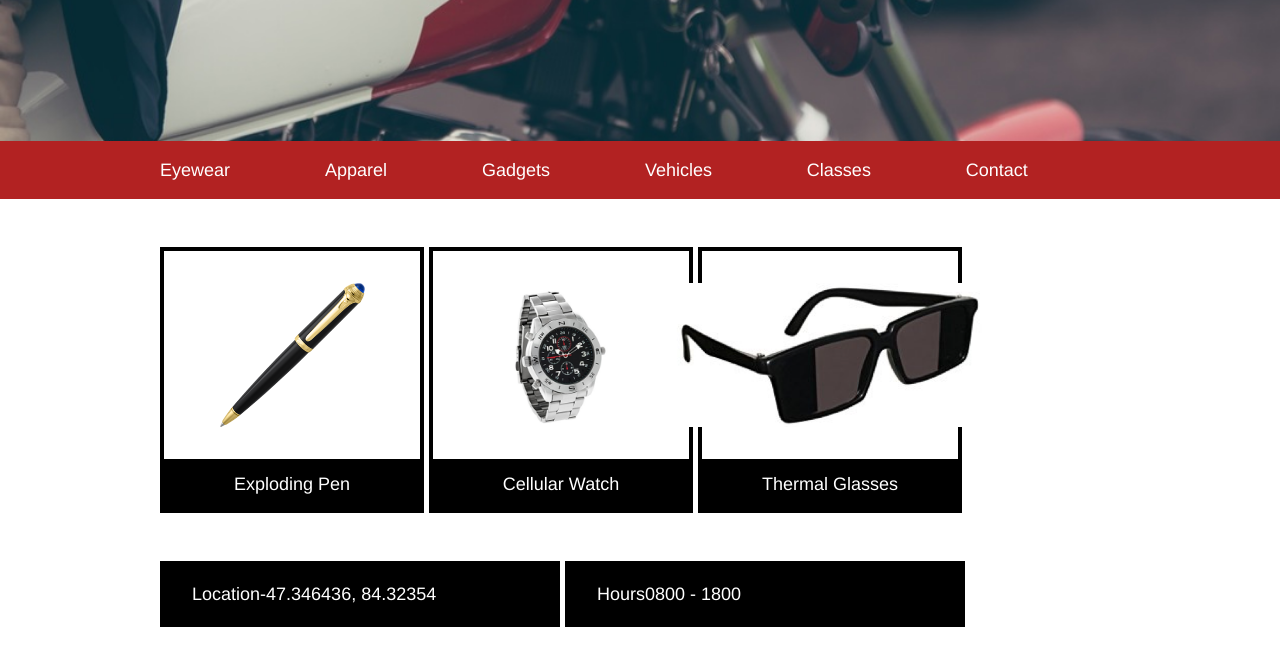
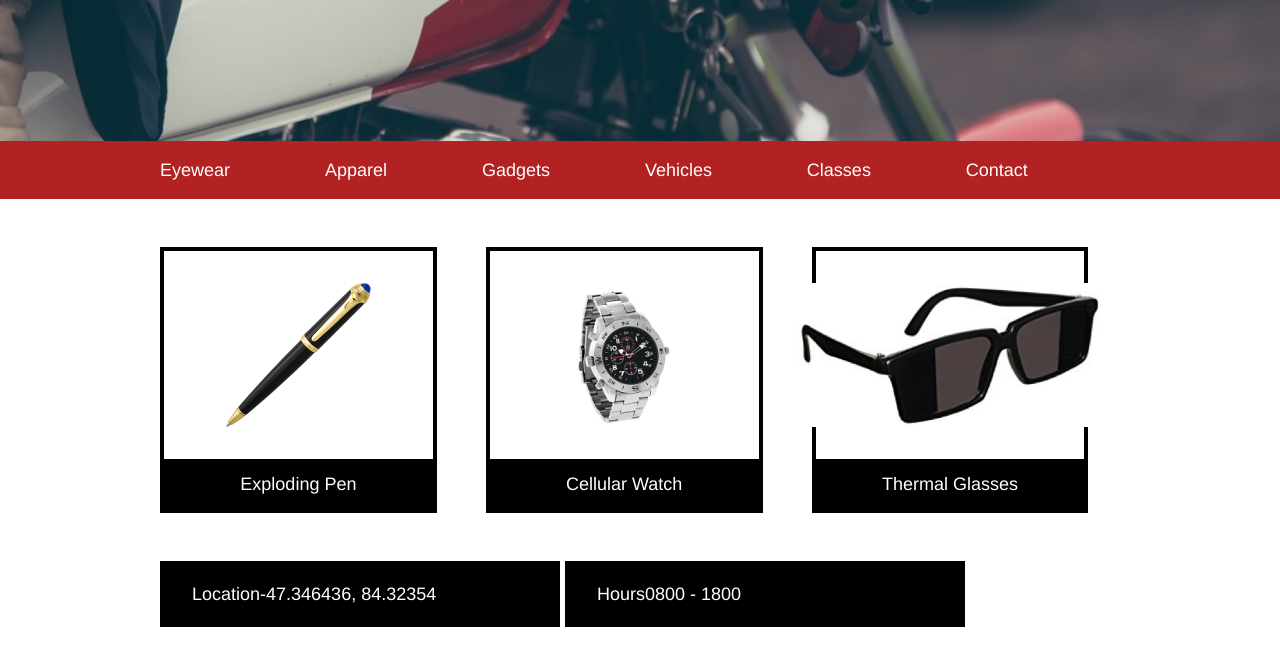
Before and after one commit to indieamy/secret-agent-supply, a plain HTML site: page index.html in a window 1280 px wide. Shown: the part 395-1060 px from the top of the page. Drawn offline with Linux system fonts and the light colour scheme.

Commit message:
Fixed product spacing issue using margin on watch id. Troubleshooting location and hours

```diff
--- a/index.html
+++ b/index.html
@@ -57,7 +57,7 @@
             	<p>Exploding Pen</p>
             </div>
         </div>
-        <div class="item">
+        <div class="item" id="watch">
         	<img src="images/watch.png">
             <div class="item-name">
             	<p>Cellular Watch</p>
--- a/style.css
+++ b/style.css
@@ -105,8 +105,12 @@ header {
 	align-items: center;
 	align-content: space-between;
 	border: 4px solid black;
-	max-width: 16rem;
+	max-width: 28%;
 	flex-wrap: wrap;
+}
+
+#watch {
+	margin: 0 2.75rem;
 }
 
 .item img {
```
